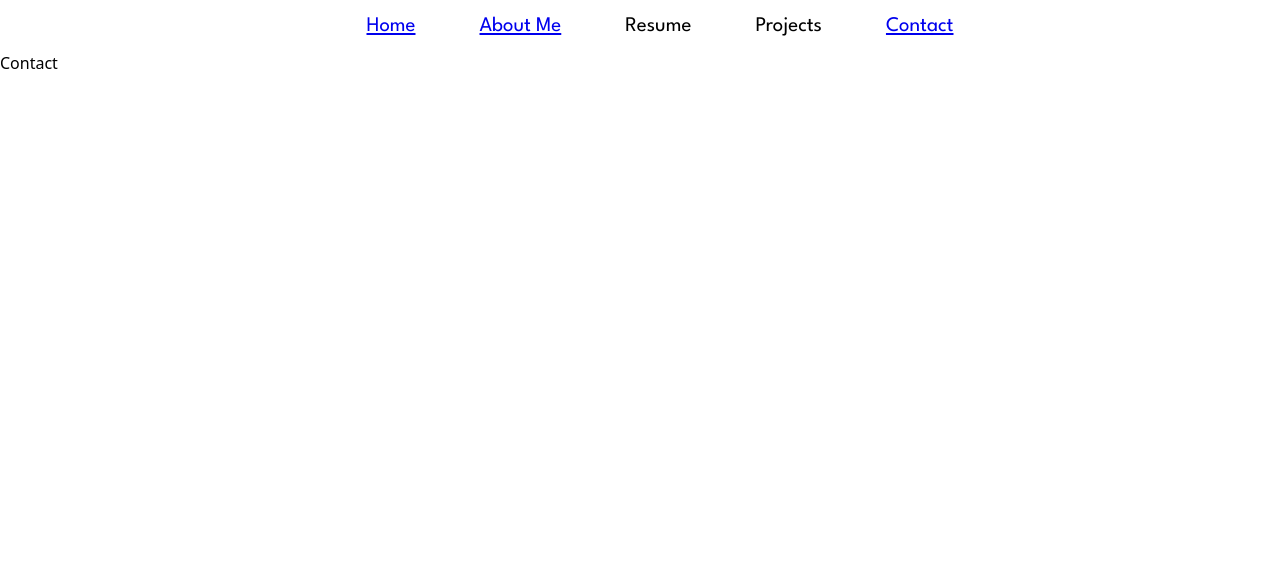
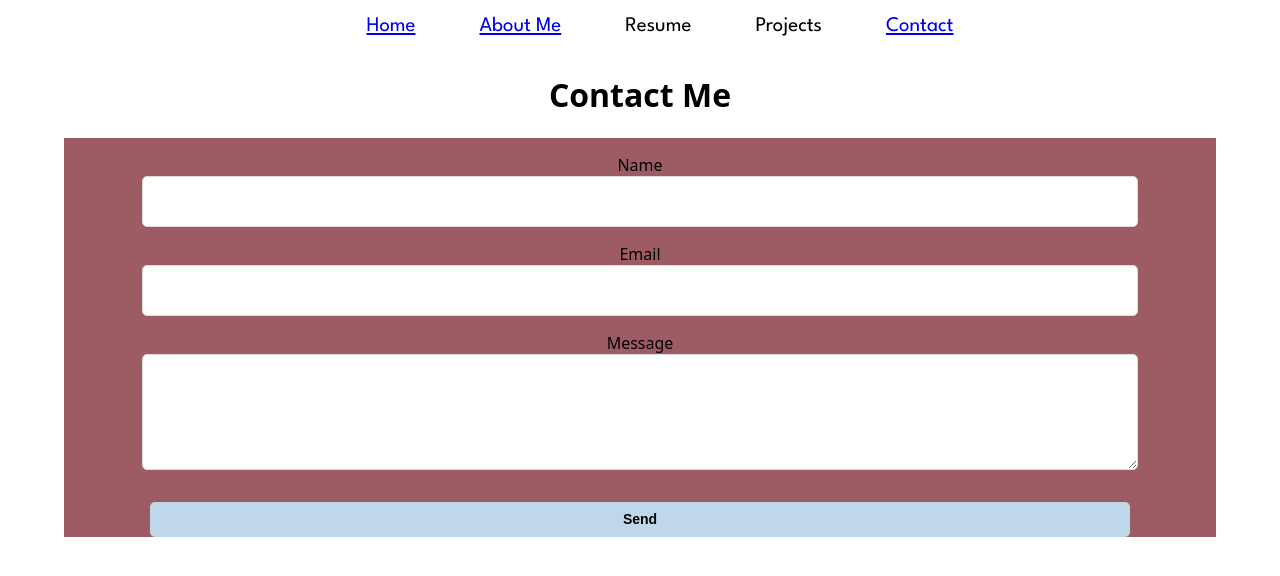
Before and after one commit to mberti13/mberti-portfolio, a React (Create React App) app: page /contact in a window 1280 px wide. Shown: the top 576 px of the page. Built offline with nearby package versions, Linux system fonts and the light colour scheme.

Commit message:
created initial contact form styling and added emailjs to project

```diff
--- a/package.json
+++ b/package.json
@@ -3,6 +3,7 @@
   "version": "0.1.0",
   "private": true,
   "dependencies": {
+    "@emailjs/browser": "^3.6.2",
     "@fortawesome/free-brands-svg-icons": "^6.1.2",
     "@fortawesome/react-fontawesome": "^0.2.0",
     "@testing-library/jest-dom": "^5.16.4",
--- a/src/App.jsx
+++ b/src/App.jsx
@@ -6,7 +6,7 @@
 import Header from "./components/Header";
 import About from "./components/About";
 import Contact from './components/Contact';
-import Footer from "./components/Footer";
+// import Footer from "./components/Footer";
 
 
 
--- a/src/components/Contact.jsx
+++ b/src/components/Contact.jsx
@@ -1,9 +1,44 @@
-import React from 'react'
+import React, { useRef } from "react";
+import emailjs from "@emailjs/browser";
 
 const Contact = () => {
+  const form = useRef();
+
+  const sendEmail = (e) => {
+    e.preventDefault();
+
+    emailjs
+    //TODO: add variable info
+      .sendForm(
+        "YOUR_SERVICE_ID",
+        "YOUR_TEMPLATE_ID",
+        form.current,
+        "YOUR_PUBLIC_KEY"
+      )
+      .then(
+        (result) => {
+          console.log(result.text);
+        },
+        (error) => {
+          console.log(error.text);
+        }
+      );
+  };
+
   return (
-    <div>Contact</div>
-  )
-}
+    <div className="contact-page">
+        <h1>Contact Me</h1>
+      <form  className="contact-form" ref={form} onSubmit={sendEmail}>
+        <label>Name</label>
+        <input type="text" name="user_name" />
+        <label>Email</label>
+        <input type="email" name="user_email" />
+        <label>Message</label>
+        <textarea name="message" />
+        <input type="submit" value="Send" />
+      </form>
+    </div>
+  );
+};
 
-export default Contact
+export default Contact;
--- a/src/index.css
+++ b/src/index.css
@@ -22,7 +22,7 @@
     gap: 5vw;
 }
 nav ul li{
-    font-size: 1.3rem;
+    font-size: 1.1rem;
     font-family: 'League Spartan', sans-serif;
     font-weight: 400;
 }
@@ -250,6 +250,9 @@
     nav{
         justify-content: center;
     }
+    nav ul li{
+        font-size: 1.3rem;
+    }
     .header{
         flex-direction: row;
         margin: 80px;
@@ -372,4 +375,54 @@
 .cubespinner .face6{
     transform: rotateX(-90deg) translateZ(100px);
 }
+
+/* contact section styling */
+.contact-page{
+    display: flex;
+    flex-direction: column;
+    align-items: center;
 }
+.contact-form{
+    display: flex;
+    flex-direction: column;
+    align-items: center;
+    width: 90%;
+    background-color: #9d5c63;
+    font-size: 16px;
+}
+.contact-form input{
+    width: 85%;
+    height: 35px;
+    padding: 7px;
+    outline: none;
+    border-radius: 5px;
+    border: 1px solid rgb(220,220,220);
+}
+.contact-form input:focus{
+    border: 2px solid rgba(0,206,158, 1);
+}
+.contact-form textarea{
+    max-width: 100%;
+    min-width: 85%;
+    max-height: 100px;
+    min-height: 100px;
+    padding: 7px;
+    outline: none;
+    border-radius: 5px;
+    border: 1px solid rgb(220,220,220);
+}
+.contact-form textarea:focus{
+    border: 2px solid rgba(0,206,158, 1);
+}
+.contact-form label{
+    margin-top: 1rem;
+}
+input[type='submit']{
+    margin-top: 2rem;
+    cursor: pointer;
+    background-color: #BFD7EA;
+    font-weight: 700;
+    font-size: 14px;
+    border: none;
+}
+}
```
Also changed, not shown: 1 other file (tests, documents, lock files or other folders).
